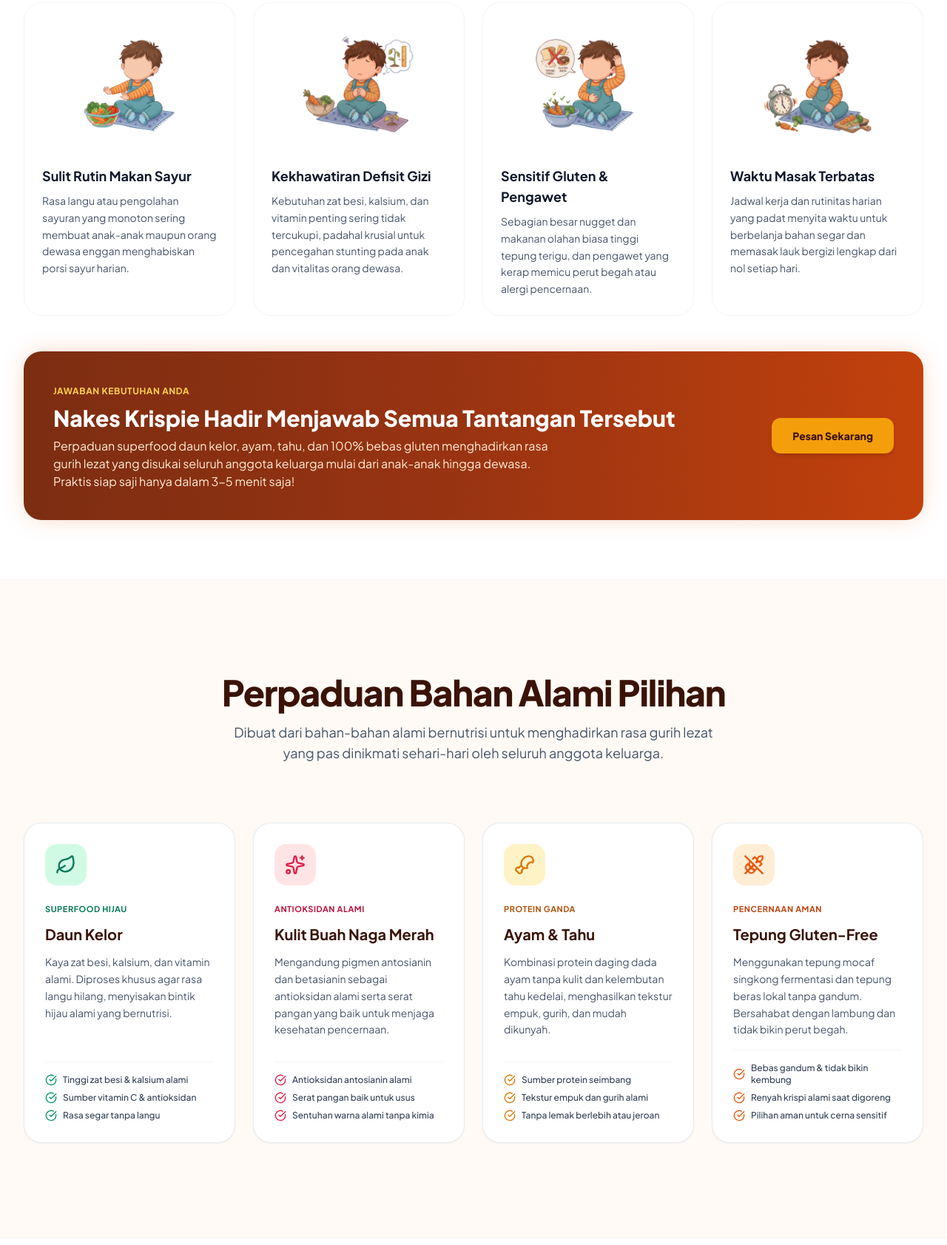
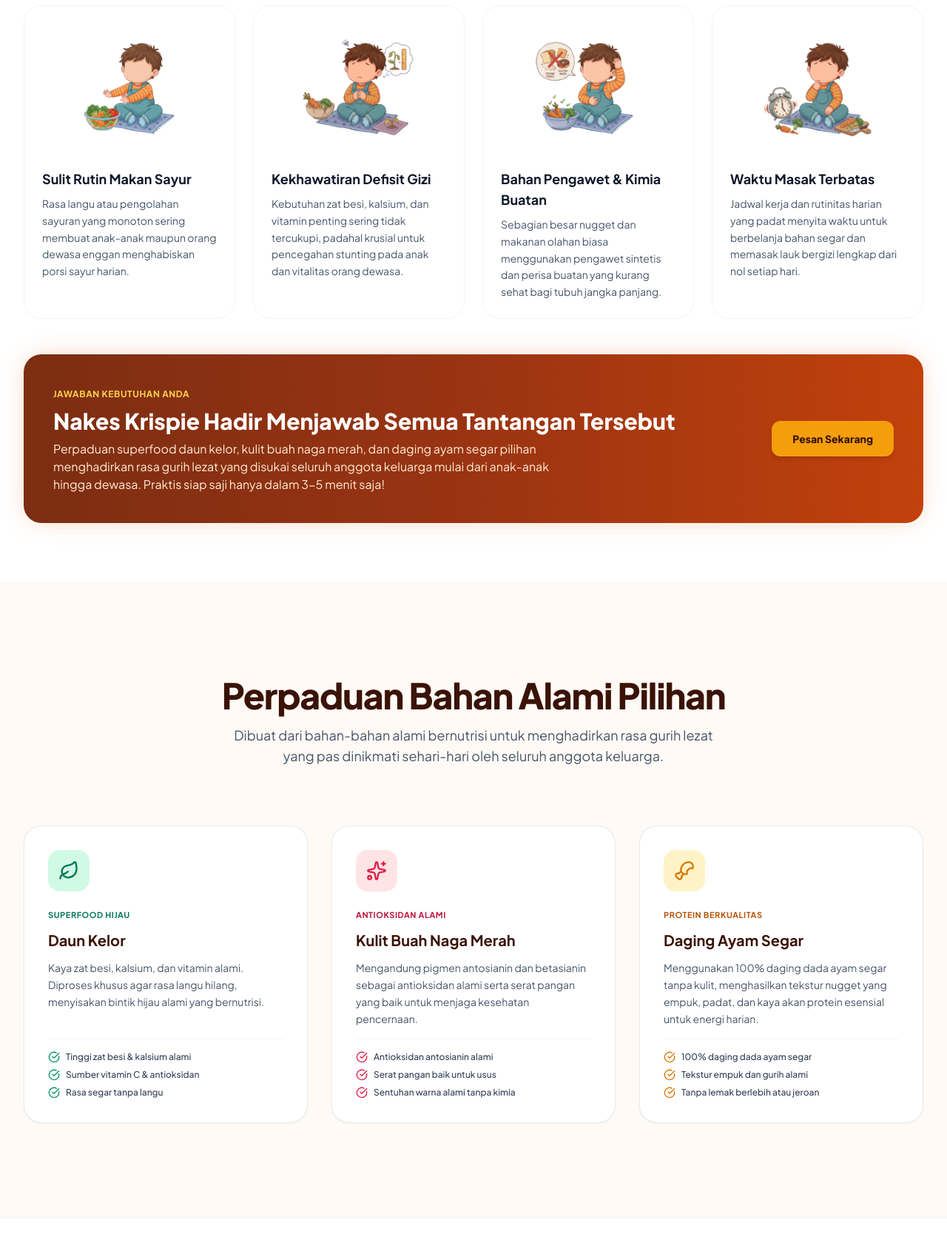
Before and after one commit to fayyadhmuwaffaq/nakeskrispie, a plain HTML site: page index.html in a window 1280 px wide. Shown: the part 1114-2797 px from the top of the page at 74% size. Drawn offline with nearby package versions, Linux system fonts and the light colour scheme.

Commit message:
perubahan minor

```diff
--- a/index.html
+++ b/index.html
@@ -4,7 +4,7 @@
   <meta charset="UTF-8" />
   <meta name="viewport" content="width=device-width, initial-scale=1.0" />
   <title>Nakes Krispie — Nugget Ayam Daun Kelor</title>
-  <meta name="description" content="Solusi anak lahap makan sayur tanpa drama! Nugget ayam tahu daun kelor kaya zat besi dan kalsium untuk cegah stunting, 100% bebas gluten dan tanpa pengawet buatan." />
+  <meta name="description" content="Solusi lahap makan sayur tanpa drama! Nugget ayam daun kelor dan kulit buah naga kaya zat besi dan kalsium untuk nutrisi keluarga, lezat alami tanpa pengawet buatan." />
 
   <!-- Google Fonts: Plus Jakarta Sans -->
   <link rel="preconnect" href="https://fonts.googleapis.com" />
@@ -160,8 +160,8 @@
 
         <!-- Value Proposition Sub-headline -->
         <p class="text-base sm:text-lg lg:text-xl text-slate-700 max-w-2xl leading-relaxed font-normal">
-          Kaya zat besi & kalsium untuk optimalkan tumbuh kembang dan cegah stunting.
-          Dibuat dari <strong>100% tepung bebas gluten</strong>, daging ayam segar, tahu lembut, serta daun kelor pilihan tanpa rasa pahit. Gurih renyahnya dijamin disukai si kecil!
+          Kaya zat besi & kalsium untuk optimalkan tumbuh kembang dan daya tahan tubuh keluarga.
+          Dibuat dari <strong>daging ayam segar pilihan</strong>, daun kelor superfood, serta ekstrak kulit buah naga merah tanpa rasa pahit. Gurih renyahnya disukai seluruh anggota keluarga!
         </p>
 
         <!-- Dual CTA Buttons (No icons) -->
@@ -180,7 +180,7 @@
             <div class="w-7 h-7 rounded-lg bg-brand-100 text-brand-700 flex items-center justify-center flex-shrink-0">
               <i data-lucide="check" class="w-4 h-4"></i>
             </div>
-            <span>100% Bebas Gluten</span>
+            <span>100% Daging Ayam Asli</span>
           </div>
           <div class="flex items-center gap-2">
             <div class="w-7 h-7 rounded-lg bg-brand-100 text-brand-700 flex items-center justify-center flex-shrink-0">
@@ -257,19 +257,19 @@
           </div>
         </div>
 
-        <!-- Problem 3: Gluten Free -->
+        <!-- Problem 3: Pengawet & Bahan Sintetis -->
         <div class="p-6 rounded-3xl bg-white border border-slate-100 hover:border-brand-200 hover:shadow-card-hover transition-all duration-300 flex flex-col justify-between group">
           <div>
             <div class="w-full h-44 mb-5 flex items-center justify-center overflow-hidden">
               <img
                 src="img/Gluten Free.png"
-                alt="Ilustrasi Sensitif Gluten"
+                alt="Ilustrasi Pengawet & Bahan Kimia Buatan"
                 class="h-full w-auto object-contain group-hover:scale-105 transition-transform duration-300"
               />
             </div>
-            <h3 class="text-lg font-bold text-slate-900 mb-2">Sensitif Gluten & Pengawet</h3>
+            <h3 class="text-lg font-bold text-slate-900 mb-2">Bahan Pengawet & Kimia Buatan</h3>
             <p class="text-sm text-slate-600 leading-relaxed">
-              Sebagian besar nugget dan makanan olahan biasa tinggi tepung terigu, dan pengawet yang kerap memicu perut begah atau alergi pencernaan.
+              Sebagian besar nugget dan makanan olahan biasa menggunakan pengawet sintetis dan perisa buatan yang kurang sehat bagi tubuh jangka panjang.
             </p>
           </div>
         </div>
@@ -299,7 +299,7 @@
           <span class="text-xs uppercase font-bold tracking-wider text-warm-300">Jawaban Kebutuhan Anda</span>
           <h3 class="text-2xl sm:text-3xl font-extrabold">Nakes Krispie Hadir Menjawab Semua Tantangan Tersebut</h3>
           <p class="text-brand-100 text-sm sm:text-base max-w-2xl">
-            Perpaduan superfood daun kelor, ayam, tahu, dan 100% bebas gluten menghadirkan rasa gurih lezat yang disukai seluruh anggota keluarga mulai dari anak-anak hingga dewasa. Praktis siap saji hanya dalam 3-5 menit saja!
+            Perpaduan superfood daun kelor, kulit buah naga merah, dan daging ayam segar pilihan menghadirkan rasa gurih lezat yang disukai seluruh anggota keluarga mulai dari anak-anak hingga dewasa. Praktis siap saji hanya dalam 3-5 menit saja!
           </p>
         </div>
         <a href="javascript:void(0)" onclick="orderViaWA('Pesan Sekarang', '0')" class="whitespace-nowrap px-7 py-3.5 rounded-xl bg-warm-400 hover:bg-warm-500 text-brand-950 font-black text-sm shadow-md transition-all duration-200">
@@ -324,11 +324,11 @@
         </p>
       </div>
 
-      <!-- 4 Primary Ingredients Cards -->
-      <div class="grid grid-cols-1 md:grid-cols-2 lg:grid-cols-4 gap-6">
+      <!-- 3 Primary Ingredients Cards -->
+      <div class="grid grid-cols-1 md:grid-cols-3 gap-8">
 
         <!-- Bahan 1: Daun Kelor -->
-        <div class="rounded-3xl bg-white border border-slate-200/80 p-6 sm:p-7 shadow-sm hover:shadow-card-hover hover:border-brand-300 transition-all duration-300 flex flex-col justify-between">
+        <div class="rounded-3xl bg-white border border-slate-200/80 p-7 sm:p-8 shadow-sm hover:shadow-card-hover hover:border-brand-300 transition-all duration-300 flex flex-col justify-between">
           <div>
             <div class="w-14 h-14 rounded-2xl bg-emerald-100 text-emerald-800 flex items-center justify-center mb-6">
               <i data-lucide="leaf" class="w-7 h-7 text-emerald-700"></i>
@@ -349,7 +349,7 @@
         </div>
 
         <!-- Bahan 2: Kulit Buah Naga -->
-        <div class="rounded-3xl bg-white border border-slate-200/80 p-6 sm:p-7 shadow-sm hover:shadow-card-hover hover:border-brand-300 transition-all duration-300 flex flex-col justify-between">
+        <div class="rounded-3xl bg-white border border-slate-200/80 p-7 sm:p-8 shadow-sm hover:shadow-card-hover hover:border-brand-300 transition-all duration-300 flex flex-col justify-between">
           <div>
             <div class="w-14 h-14 rounded-2xl bg-rose-100 text-rose-700 flex items-center justify-center mb-6">
               <i data-lucide="sparkles" class="w-7 h-7 text-rose-600"></i>
@@ -369,45 +369,24 @@
           </ul>
         </div>
 
-        <!-- Bahan 3: Daging Ayam Dada & Tahu -->
-        <div class="rounded-3xl bg-white border border-slate-200/80 p-6 sm:p-7 shadow-sm hover:shadow-card-hover hover:border-brand-300 transition-all duration-300 flex flex-col justify-between">
+        <!-- Bahan 3: Daging Ayam Segar Pilihan -->
+        <div class="rounded-3xl bg-white border border-slate-200/80 p-7 sm:p-8 shadow-sm hover:shadow-card-hover hover:border-brand-300 transition-all duration-300 flex flex-col justify-between">
           <div>
             <div class="w-14 h-14 rounded-2xl bg-amber-100 text-amber-800 flex items-center justify-center mb-6">
               <i data-lucide="drumstick" class="w-7 h-7 text-warm-500"></i>
             </div>
             <div class="flex items-center justify-between mb-3">
-              <span class="text-[11px] font-bold text-warm-600 uppercase tracking-wider">Protein Ganda</span>
+              <span class="text-[11px] font-bold text-warm-600 uppercase tracking-wider">Protein Berkualitas</span>
             </div>
-            <h3 class="text-xl font-bold text-brand-950 mb-3">Ayam & Tahu</h3>
+            <h3 class="text-xl font-bold text-brand-950 mb-3">Daging Ayam Segar</h3>
             <p class="text-sm text-slate-600 leading-relaxed mb-4">
-              Kombinasi protein daging dada ayam tanpa kulit dan kelembutan tahu kedelai, menghasilkan tekstur empuk, gurih, dan mudah dikunyah.
+              Menggunakan 100% daging dada ayam segar tanpa kulit, menghasilkan tekstur nugget yang empuk, padat, dan kaya akan protein esensial untuk energi harian.
             </p>
           </div>
           <ul class="pt-4 border-t border-slate-100 space-y-2 text-xs font-medium text-slate-700">
-            <li class="flex items-center gap-2"><i data-lucide="check-circle" class="w-4 h-4 text-warm-500 flex-shrink-0"></i> Sumber protein seimbang</li>
+            <li class="flex items-center gap-2"><i data-lucide="check-circle" class="w-4 h-4 text-warm-500 flex-shrink-0"></i> 100% daging dada ayam segar</li>
             <li class="flex items-center gap-2"><i data-lucide="check-circle" class="w-4 h-4 text-warm-500 flex-shrink-0"></i> Tekstur empuk dan gurih alami</li>
             <li class="flex items-center gap-2"><i data-lucide="check-circle" class="w-4 h-4 text-warm-500 flex-shrink-0"></i> Tanpa lemak berlebih atau jeroan</li>
-          </ul>
-        </div>
-
-        <!-- Bahan 4: Tepung Bebas Gluten -->
-        <div class="rounded-3xl bg-white border border-slate-200/80 p-6 sm:p-7 shadow-sm hover:shadow-card-hover hover:border-brand-300 transition-all duration-300 flex flex-col justify-between">
-          <div>
-            <div class="w-14 h-14 rounded-2xl bg-brand-100 text-brand-800 flex items-center justify-center mb-6">
-              <i data-lucide="wheat-off" class="w-7 h-7 text-brand-600"></i>
-            </div>
-            <div class="flex items-center justify-between mb-3">
-              <span class="text-[11px] font-bold text-brand-700 uppercase tracking-wider">Pencernaan Aman</span>
-            </div>
-            <h3 class="text-xl font-bold text-brand-950 mb-3">Tepung Gluten-Free</h3>
-            <p class="text-sm text-slate-600 leading-relaxed mb-4">
-              Menggunakan tepung mocaf singkong fermentasi dan tepung beras lokal tanpa gandum. Bersahabat dengan lambung dan tidak bikin perut begah.
-            </p>
-          </div>
-          <ul class="pt-4 border-t border-slate-100 space-y-2 text-xs font-medium text-slate-700">
-            <li class="flex items-center gap-2"><i data-lucide="check-circle" class="w-4 h-4 text-brand-600 flex-shrink-0"></i> Bebas gandum & tidak bikin kembung</li>
-            <li class="flex items-center gap-2"><i data-lucide="check-circle" class="w-4 h-4 text-brand-600 flex-shrink-0"></i> Renyah krispi alami saat digoreng</li>
-            <li class="flex items-center gap-2"><i data-lucide="check-circle" class="w-4 h-4 text-brand-600 flex-shrink-0"></i> Pilihan aman untuk cerna sensitif</li>
           </ul>
         </div>
 
@@ -480,7 +459,7 @@
               <div>
                 <h3 class="text-lg font-bold text-brand-950">Kepadatan Tulang & Energi Berkelanjutan</h3>
                 <p class="text-sm sm:text-base text-slate-600 mt-1 leading-relaxed">
-                  Kalsium alami daun kelor berpadu dengan protein ganda daging dada ayam dan tahu segar, menjaga kekuatan tulang dan gigi serta memberi energi untuk aktivitas harian.
+                  Kalsium alami daun kelor berpadu dengan protein hewani daging dada ayam segar berkualitas, menjaga kekuatan tulang dan gigi serta memberi stamina optimal.
                 </p>
               </div>
             </div>
@@ -489,9 +468,9 @@
             <div class="flex items-start gap-3.5">
               <i data-lucide="check-circle" class="w-6 h-6 text-brand-600 flex-shrink-0 mt-0.5"></i>
               <div>
-                <h3 class="text-lg font-bold text-brand-950">Ramah Lambung & 100% Bebas Gluten</h3>
+                <h3 class="text-lg font-bold text-brand-950">Kaya Serat Pangan & Ramah Pencernaan</h3>
                 <p class="text-sm sm:text-base text-slate-600 mt-1 leading-relaxed">
-                  Bebas dari tepung terigu gandum dan tanpa pengawet sintetis. Diperkaya serat pangan alami dari kulit buah naga yang ringan di perut dan tidak memicu begah.
+                  Diperkaya serat pangan alami dari kulit buah naga merah dan daun kelor, serta diolah tanpa bahan pengawet sintetis sehingga nyaman di perut dan tidak bikin begah.
                 </p>
               </div>
             </div>
@@ -550,7 +529,7 @@
         <div class="p-8 rounded-3xl bg-[#fffaf5] border border-slate-200/80 hover:shadow-card-hover transition-all flex flex-col justify-between">
           <div>
             <p class="text-slate-700 text-sm sm:text-base leading-relaxed italic">
-              "Punya masalah intoleransi gluten dan asam lambung sensitif bikin saya susah cari frozen food yang aman. Nugget kelor ini beneran penyelamat, perut nggak begah dan rasanya juara buat stok sarapan praktis sebelum kerja!"
+              "Sebagai yang aktif berolahraga, saya selalu selektif pilih frozen food. Nugget Nakes Krispie ini beneran penyelamat—terbuat dari 100% daging ayam asli, kaya serat daun kelor & buah naga tanpa pengawet buatan. Praktis dan rasanya mantap buat bekal energi!"
             </p>
           </div>
           <div class="pt-6 border-t border-slate-200/60 flex items-center gap-3 mt-6">
@@ -616,11 +595,11 @@
         <!-- FAQ 5 -->
         <div class="faq-item bg-[#fffaf5] border border-slate-200 rounded-2xl p-5 cursor-pointer transition-all hover:border-brand-300">
           <div class="flex items-center justify-between font-bold text-brand-950 text-base sm:text-lg">
-            <span>Apakah produk ini benar-benar bebas gluten dan bersertifikasi halal?</span>
+            <span>Apakah produk ini higienis, halal, dan bebas bahan pengawet buatan?</span>
             <i data-lucide="chevron-down" class="faq-icon w-5 h-5 text-slate-400 transition-transform"></i>
           </div>
           <p class="faq-answer hidden text-slate-600 text-sm mt-3 pt-3 border-t border-slate-200/80 leading-relaxed">
-            <strong>Ya, 100% Bebas Gluten!</strong> Kami tidak menggunakan tepung terigu gandum sama sekali, melainkan tepung mocaf singkong fermentasi dan tepung beras lokal. Seluruh bahan hewani (daging ayam) dan nabati diproses sesuai standar halal yang ketat tanpa kontaminasi silang.
+            <strong>Ya, 100% Higienis & Halal!</strong> Kami hanya menggunakan daging dada ayam segar berkualitas, daun kelor, kulit buah naga pilihan, dan bumbu rempah alami tanpa tambahan bahan pengawet sintetis. Seluruh proses pembuatan dijaga kebersihannya sesuai standar pengolahan makanan halal dan higienis.
           </p>
         </div>
 
@@ -684,7 +663,7 @@
             Konsultasikan kebutuhan menu sehat keluarga Anda dan cek ketersediaan stok hari ini:
           </p>
           <a href="javascript:void(0)" onclick="orderViaWA('Tanya Admin Footer', '0')" class="inline-flex items-center justify-center px-4 py-2.5 rounded-xl bg-brand-800 hover:bg-brand-700 text-white font-semibold text-xs transition-colors">
-            WhatsApp: 0812-3456-7890
+            WhatsApp: 0815-2712-8358
           </a>
         </div>
 
@@ -707,7 +686,7 @@
     // Initialize Lucide Icons
     lucide.createIcons();
 
-    const WA_ADMIN_PHONE = "6281527128358";
+    const WA_ADMIN_PHONE = "6285750295014";
 
     function orderViaWA(packageName, price) {
       let productRef = '';
```
